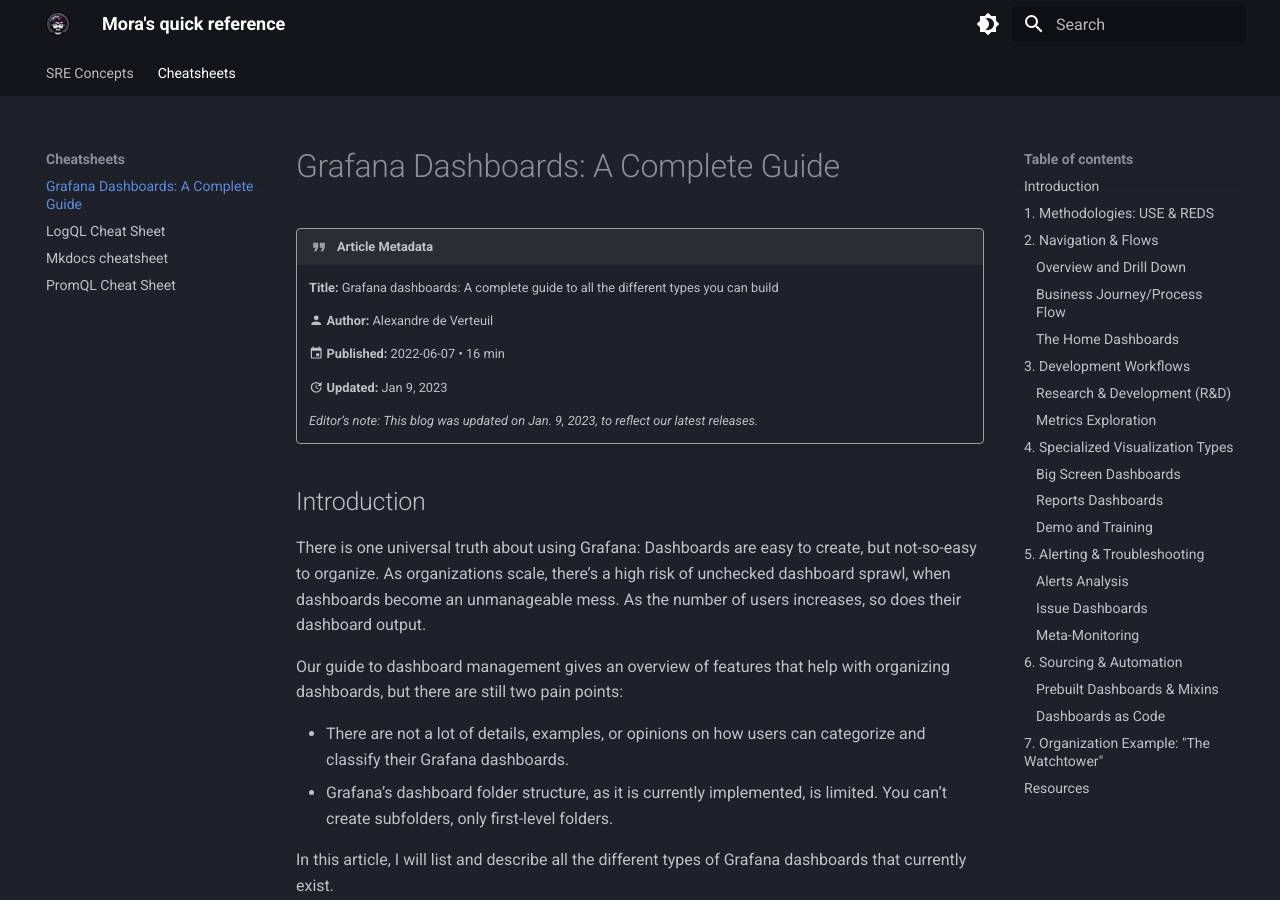
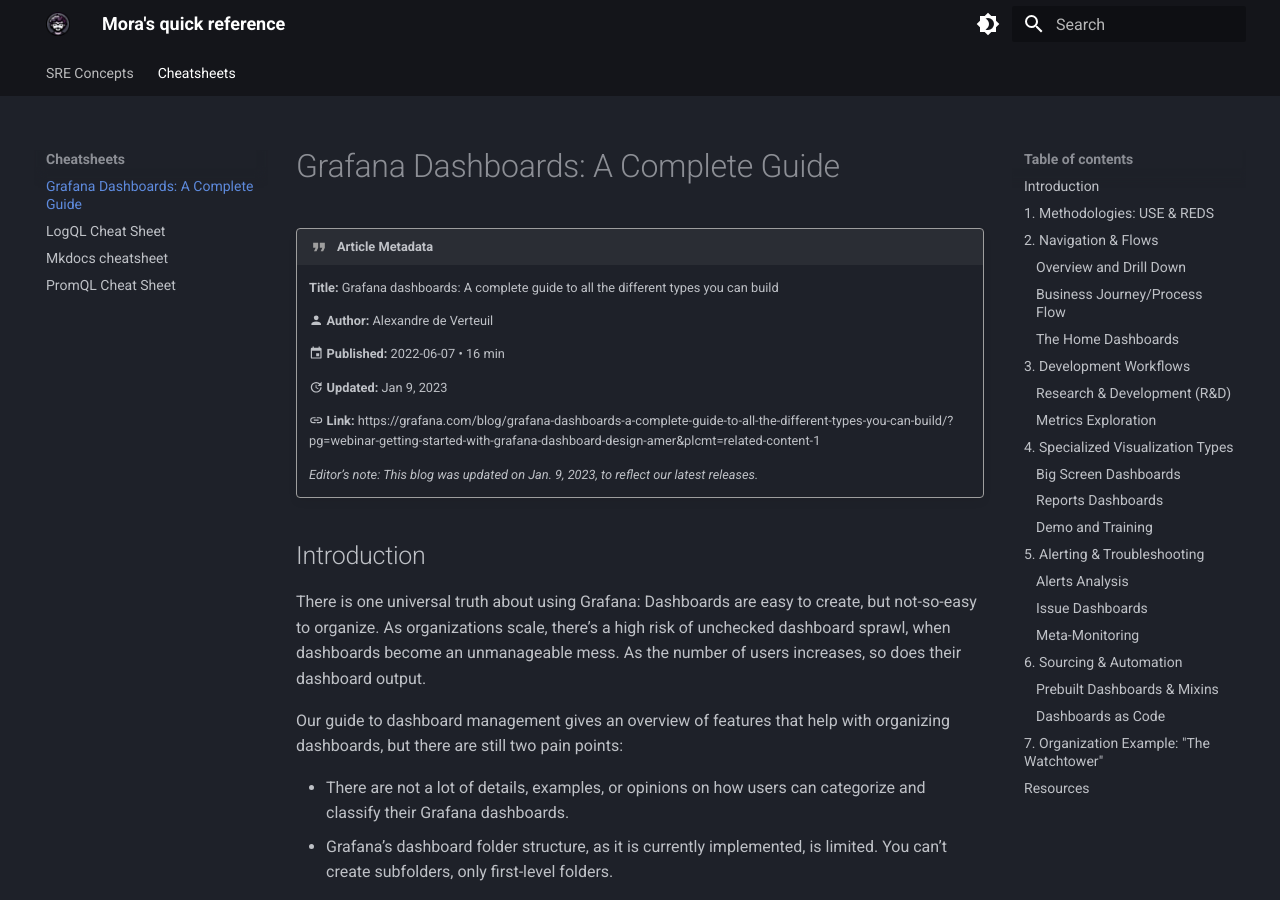
Before and after one commit to m0r4a/quick-references, an MkDocs documentation site: the page built from docs/cheatsheets/grafana_dashboards.md, in a window 1280 px wide and 900 px high. Built offline with MkDocs 1.6.1 and Material for MkDocs 9.7.7, drawn with Linux system fonts in a browser that asks for light colours.

Commit message:
Update link on article

```diff
--- a/docs/cheatsheets/grafana_dashboards.md
+++ b/docs/cheatsheets/grafana_dashboards.md
@@ -8,6 +8,8 @@
     :material-calendar: **Published:** 2022-06-07 • 16 min
 
     :material-update: **Updated:** Jan 9, 2023
+
+    :material-link: **Link:** https://grafana.com/blog/grafana-dashboards-a-complete-guide-to-all-the-different-types-you-can-build/?pg=webinar-getting-started-with-grafana-dashboard-design-amer&plcmt=related-content-1
 
     *Editor’s note: This blog was updated on Jan. 9, 2023, to reflect our latest releases.*
 
```
